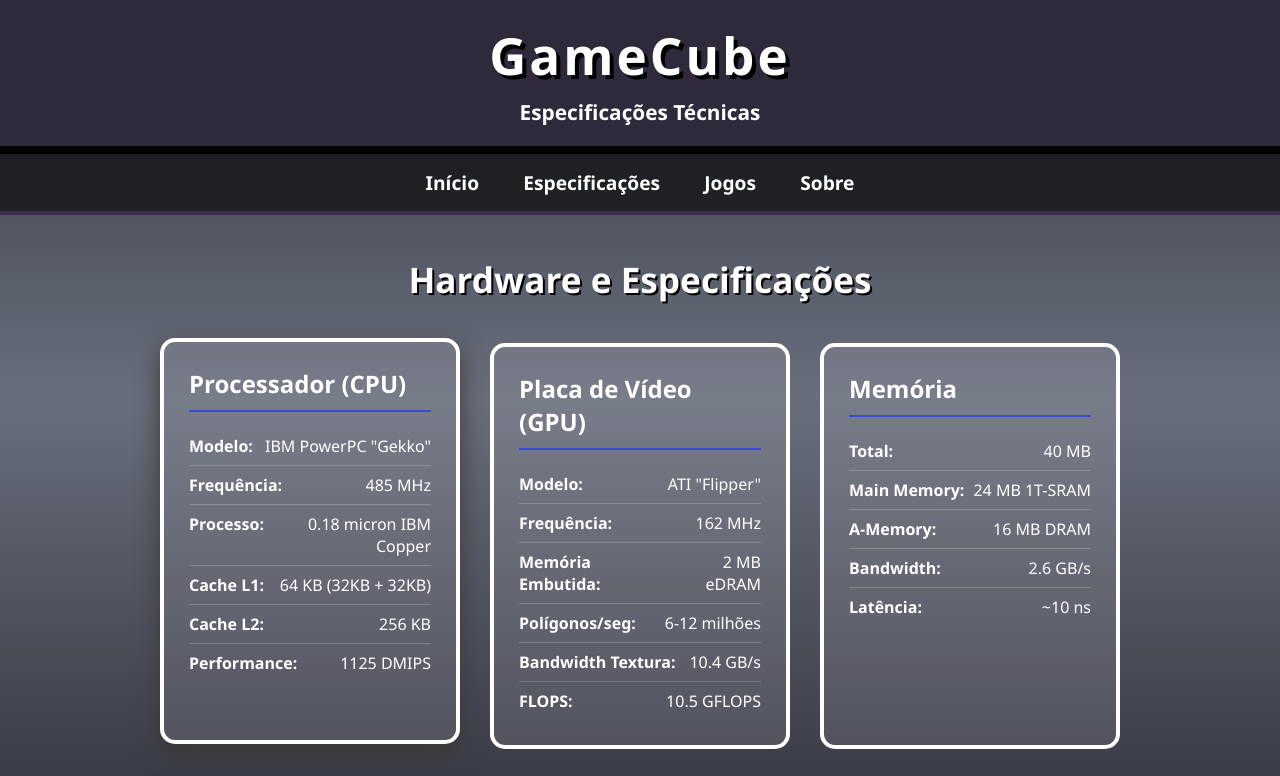
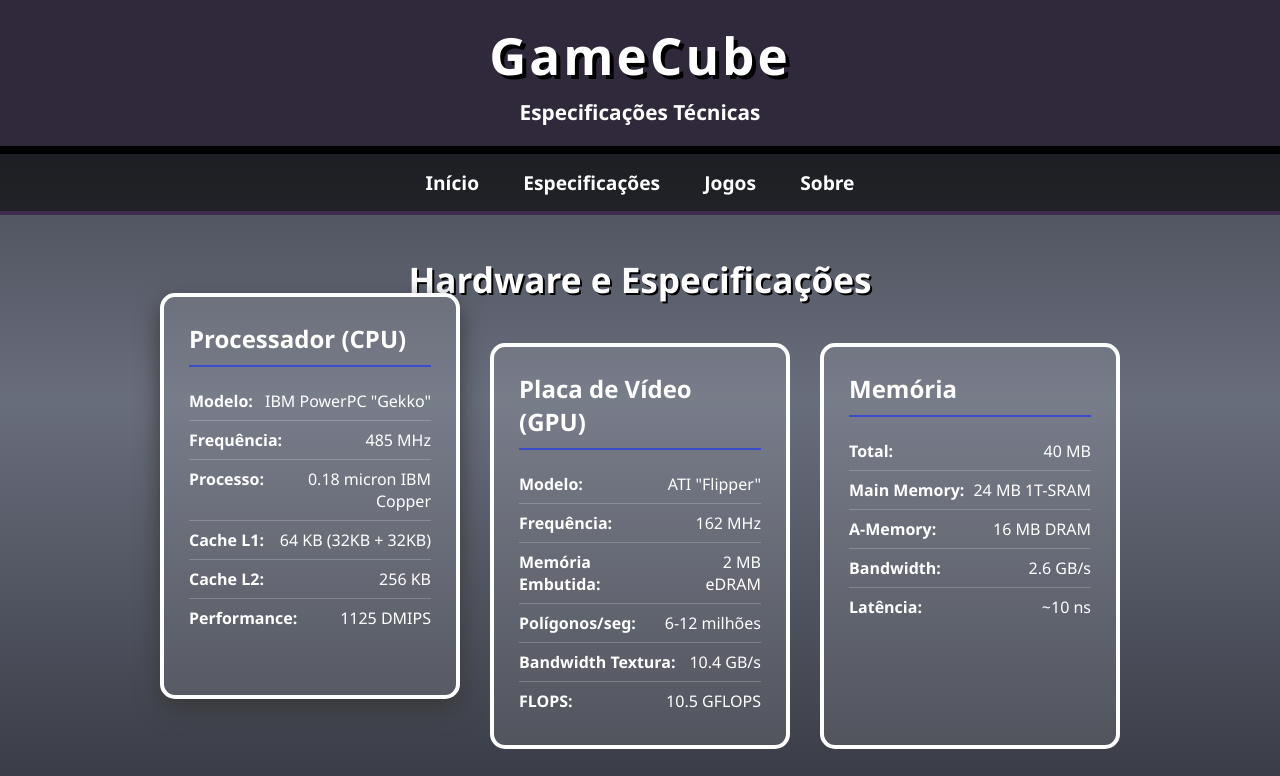
Before and after one commit to emanuel3026/retro, a plain HTML site: page especificacao.html in a window 1280 px wide. In both pictures the pointer is over the element 310 px from the left and 546 px from the top of the page. Shown: the top 776 px of the page. Drawn offline with Linux system fonts and the light colour scheme.

Commit message:
Update style.css

```diff
--- a/style.css
+++ b/style.css
@@ -127,7 +127,7 @@
 }
 
 .spec-card:hover {
-    transform: translateY(-5px);
+    transform: translateY(-50px);
     box-shadow: 0 10px 25px rgb(57, 57, 57);
 }
 
```
